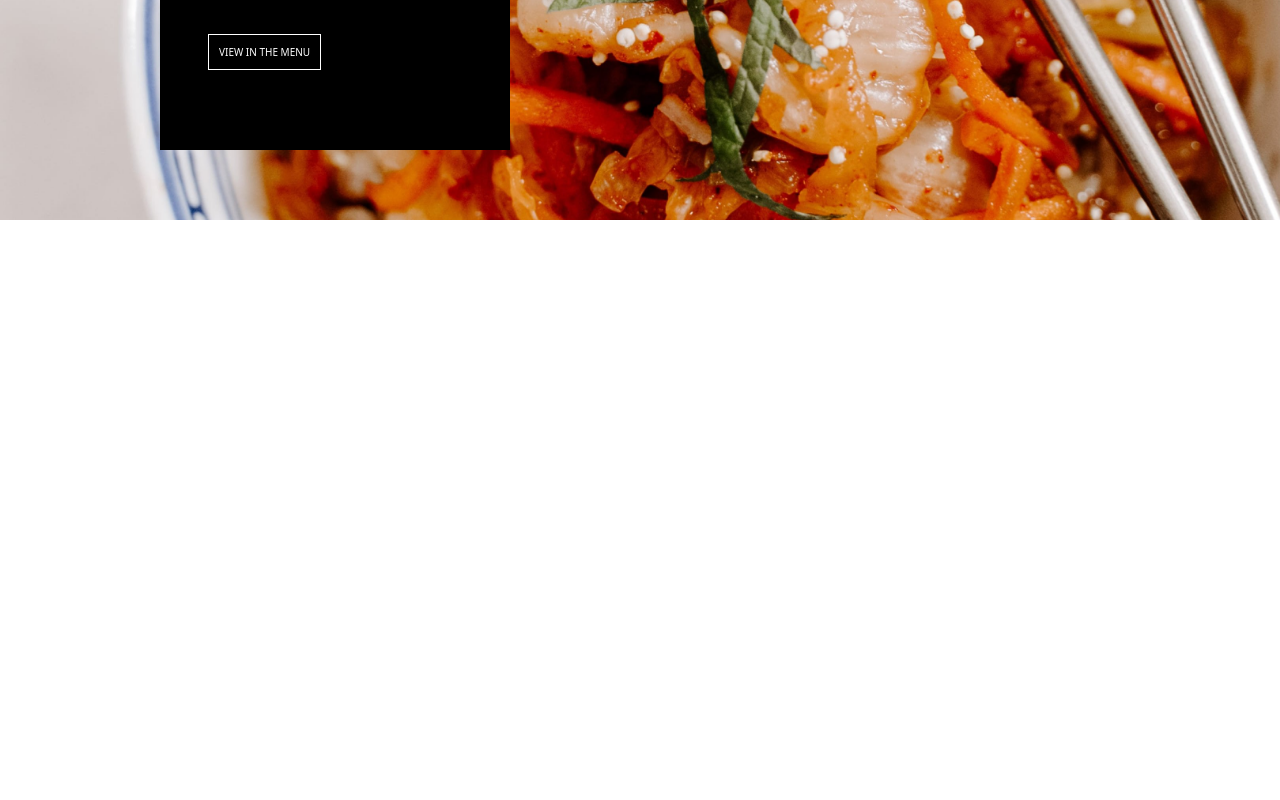
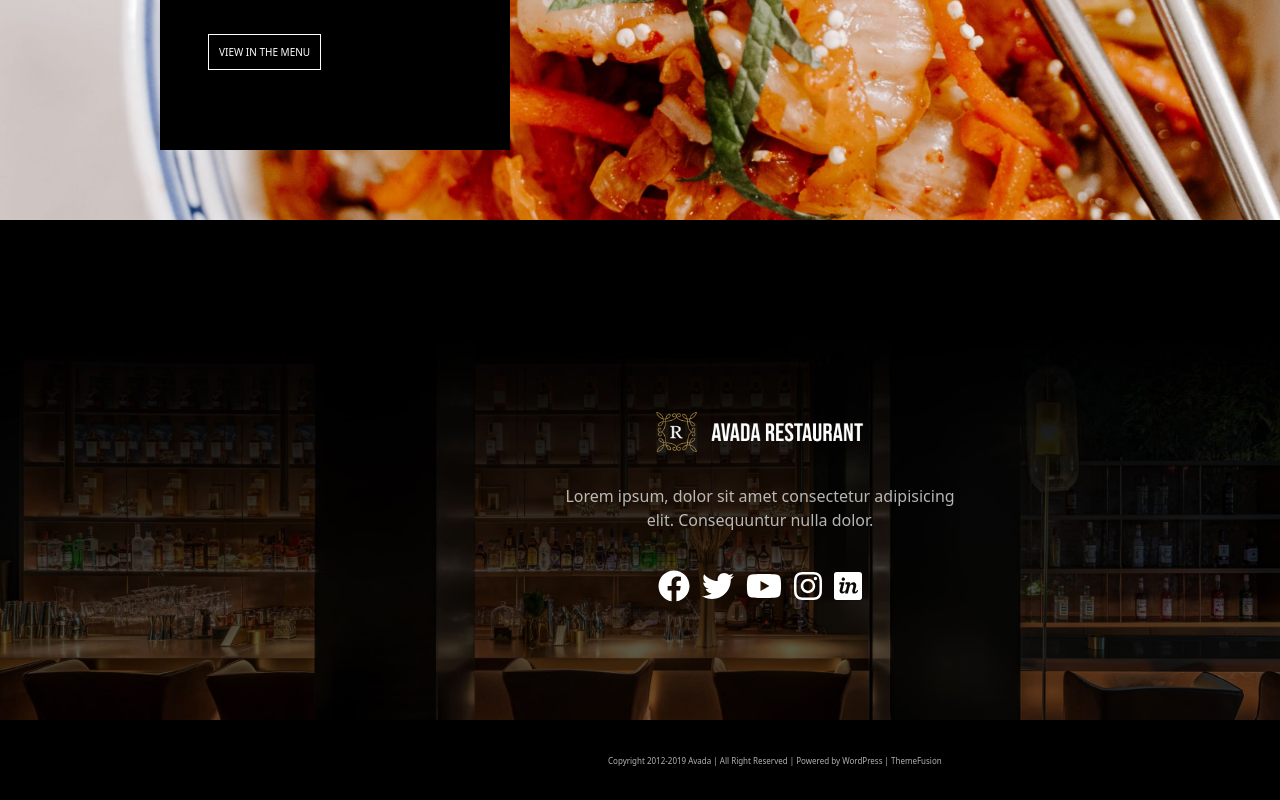
Before and after one commit to Emanuele117/proj-html-vuejs, a Vue app: page / in a window 1280 px wide. Shown: the part 7270-8070 px from the top of the page. Before the commit the page ends 7490 px from the top, so only its background shows below. Built offline with nearby package versions, Linux system fonts and the light colour scheme.

Commit message:
SiteFooter completato

```diff
--- a/src/components/SiteFooter.vue
+++ b/src/components/SiteFooter.vue
@@ -0,0 +1,86 @@
+<template>
+  <div class="hero-img">
+    <img src="../assets/footer2x.jpg" alt="" class="img-footer" />
+    <div class="testo">
+      <img src="../assets/logo-restaurant.png" alt="" class="immagine-logo" />
+      <p class="p-logo">
+        Lorem ipsum, dolor sit amet consectetur adipisicing elit. Consequuntur
+        nulla dolor.
+      </p>
+      <div class="icone d-flex justify-content-center">
+        <i class="fab fa-facebook icona"></i>
+        <i class="fab fa-twitter icona"></i>
+        <i class="fab fa-youtube icona"></i>
+        <i class="fab fa-instagram icona"></i>
+        <i class="fab fa-invision icona"></i>
+      </div>
+    </div>
+    <div class="copyright">
+      <div class="copy">
+        <p>
+          Copyright 2012-2019 Avada | All Right Reserved | Powered by WordPress
+          | ThemeFusion
+        </p>
+      </div>
+    </div>
+  </div>
+</template>
+
+<script>
+export default {};
+</script>
+
+<style lang="scss">
+.hero-img {
+  width: 1518px;
+  height: 500px;
+  position: relative;
+
+  .testo {
+    position: absolute;
+    top: 12rem;
+    margin-left: 35rem;
+    text-align: center;
+    width: 400px;
+    .immagine-logo {
+      height: 40px;
+    }
+    .p-logo {
+      margin-top: 2rem;
+      margin-bottom: 2rem;
+      color: white;
+      opacity: 70%;
+    }
+    .icone {
+      .fa-facebook,
+      .fa-twitter,
+      .fa-youtube,
+      .fa-instagram,
+      .fa-invision {
+        font-size: 32px;
+        color: white;
+        margin: 6px;
+      }
+    }
+  }
+  .img-footer {
+    height: 100%;
+    width: 100%;
+    object-fit: cover;
+  }
+  .copyright {
+    background-color: black;
+    height: 80px;
+    position: relative;
+    .copy {
+      position: absolute;
+      top: 0;
+      margin-top: 35px;
+      margin-left: 38rem;
+      color: white;
+      opacity: 70%;
+      font-size: 8px;
+    }
+  }
+}
+</style>
```
